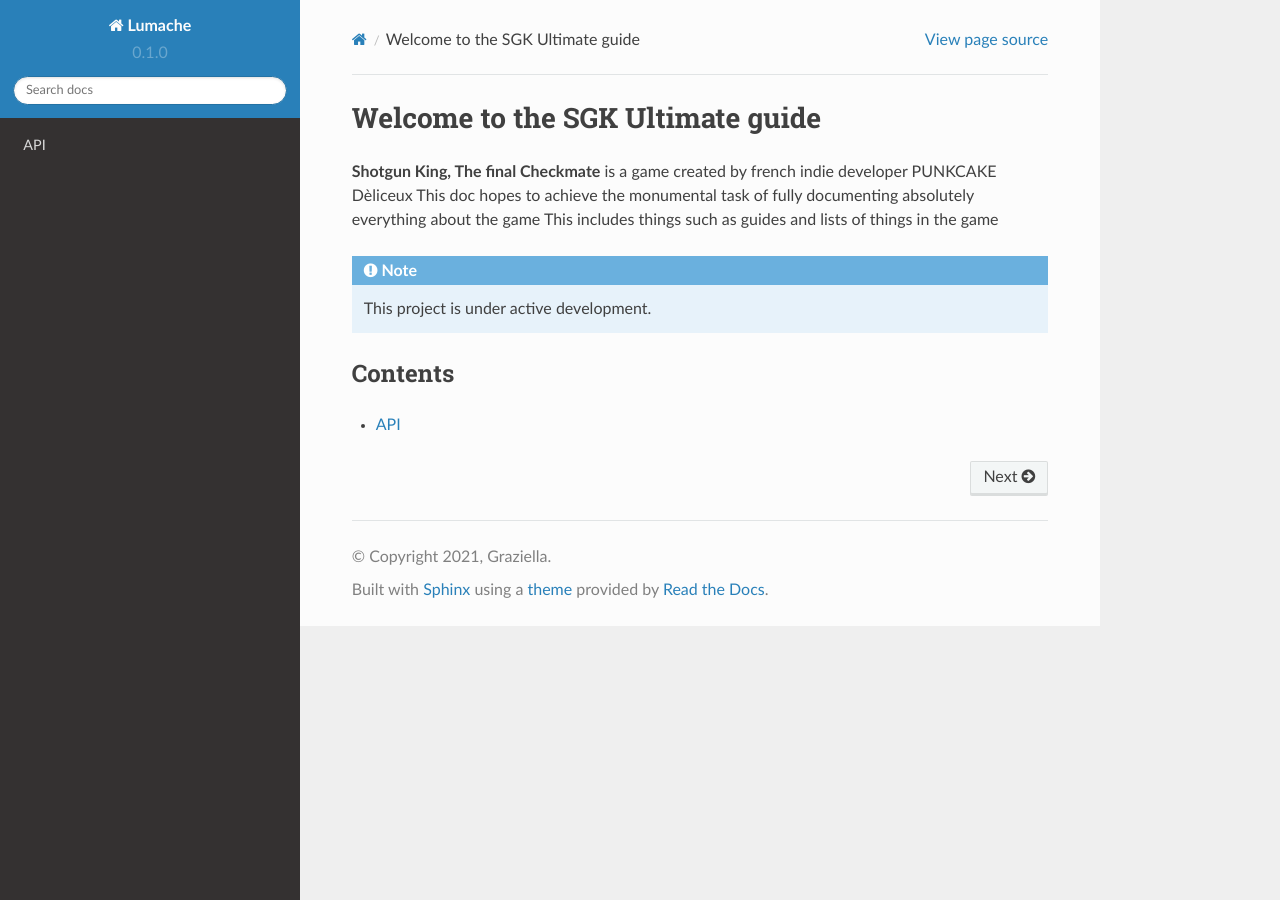
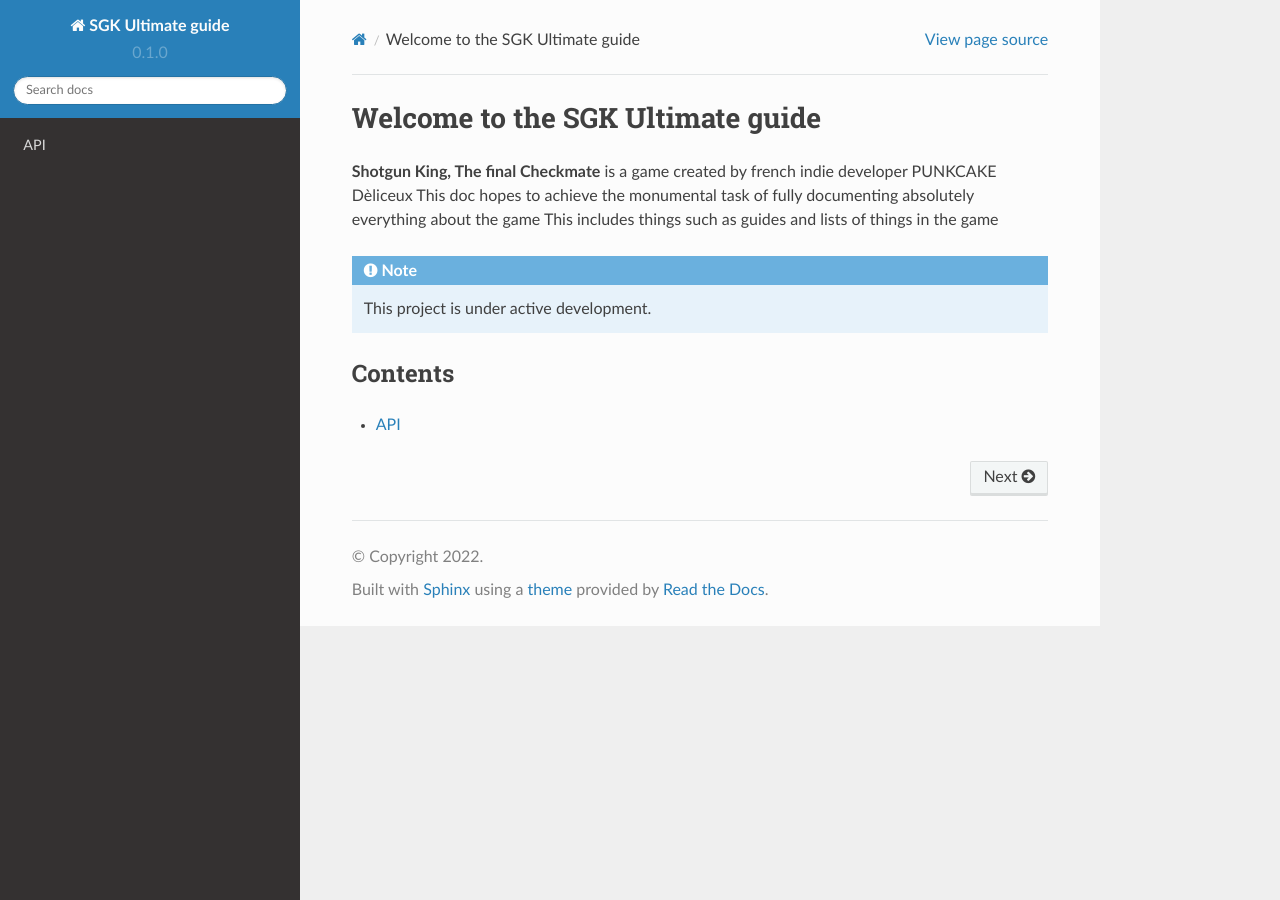
Before and after one commit to microbullet/SGK-Modding-guide, a Sphinx documentation site: the page built from docs/source/index.rst, in a window 1280 px wide. Built offline with Sphinx 7.4.7 and the Read the Docs theme 2.0.0, drawn with Linux system fonts in a browser that asks for light colours; pages that are not in the unit, such as notebooks, are missing from menus.

Commit message:
Update conf.py

```diff
--- a/docs/source/conf.py
+++ b/docs/source/conf.py
@@ -2,9 +2,9 @@
 
 # -- Project information
 
-project = 'Lumache'
-copyright = '2021, Graziella'
-author = 'Graziella'
+project = 'SGK Ultimate guide'
+copyright = '2022'
+author = 'Spooky'
 
 release = '0.1'
 version = '0.1.0'
```
